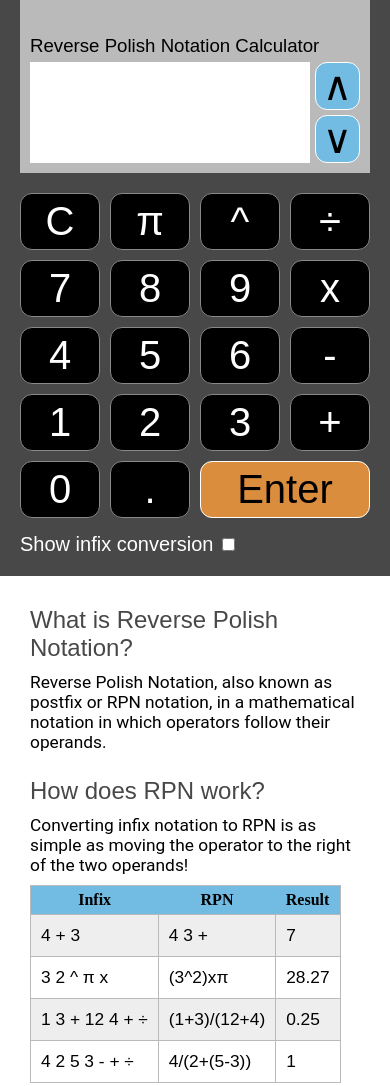
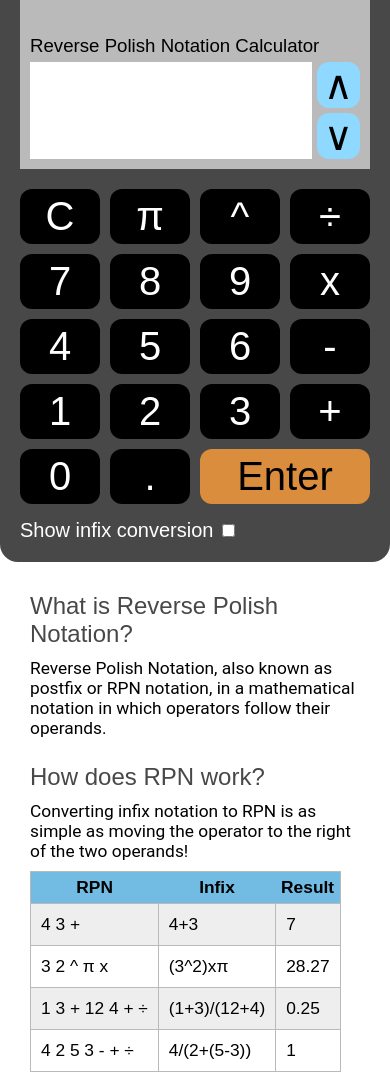
Before and after one commit to idatars/RPN-Calculator, a plain HTML site: page index.html in a window 390 px wide. Shown: the top 1086 px of the page. Drawn offline with Linux system fonts and the light colour scheme.

Commit message:
various fixes

```diff
--- a/css/design.css
+++ b/css/design.css
@@ -8,8 +8,8 @@ body {
     grid-template-columns: 1fr 1fr;
     column-gap: 4%;
     margin: auto;
-    max-width: 900px;
-    padding-top: 30px;
+    max-width: 1000px;
+    padding: 30px 15px;
 }
 
 h2 {
@@ -41,6 +41,8 @@ th {
     background-color: #72BCE3;
     color: #000;
     padding: 5px;
+    font: 13pt Inconsolata, sans-serif;
+    font-weight: 700;
 }
 
 td {
@@ -56,6 +58,7 @@ td {
 #calculator {
     background-color: #484848;
     padding: 0 20px 20px 20px;
+    border-radius: 18px;
 }
 
 #screen {
@@ -71,7 +74,8 @@ button {
     background-color: #000000;
     padding: 5px;
     border-radius: 12px;
-    border: 1px solid #888888;
+    /*border: 1px solid #888888;*/
+    border: none;
 }
 
 button:focus {
@@ -104,11 +108,18 @@ button:active {
     text-align: right;
     background-color: #ffffff;
     border: none;
+    word-break:break-all;
+    display: inline-block;
+}
+
+#screen {
+
 }
 
 #mobiletitle {
     grid-column: 1/3;
     font: 14pt Ubuntu, sans-serif;
+    display: none;
 }
 
 #desktoptitle {
@@ -120,16 +131,15 @@ button:active {
 .navigation {
     padding: 0 7px;
     color:#000000;
-    background-color: #72BCE3;
-    border: 1px solid white;
+    background-color: #8fd8ff;
     max-height: 50px;
     box-sizing: border-box;
+    grid-column: 2;
 }
 
 #enter {
     grid-column: 3/5;
     background-color: #DB8D3E;
-    border: 1px solid white;
     color:#000000;
 }
 
@@ -171,10 +181,14 @@ input[type=checkbox] {
 
     body {
         display: block;
-        padding-top: 0;
+        padding: 0 0 30px 0;
     }
 
     #info {
         padding: 30px;
     }
+
+    #calculator {
+        border-radius: 0 0 18px 18px;
+    }
 }
--- a/index.html
+++ b/index.html
@@ -32,7 +32,7 @@
 
             <div id='buttongrid'>
                 <button id="clear">C</button>
-                <button id="pi">&pi;</button>
+                <button id="pi">&#960;</button>
                 <button id="exp">^</button>
                 <button id="divide">&#247;</button>
 
@@ -75,18 +75,18 @@
                 <p>Converting infix notation to RPN is as simple as moving the operator to the right of the two operands!</p>
                 <table>
                     <tr>
+                        <th>RPN</th>
                         <th>Infix</th>
-                        <th>RPN</th>
                         <th>Result</th>
                     </tr>
                     <tr>
-                        <td>4 + 3</td>
                         <td>4 3 +</td>
+                        <td>4+3</td>
                         <td>7</td>
                     </tr>
                     <tr>
-                        <td>3 2 ^ &pi; x</td>
-                        <td>(3^2)x&pi;</td>
+                        <td>3 2 ^ &#960; x</td>
+                        <td>(3^2)x&#960;</td>
                         <td>28.27</td>
                     </tr>
                     <tr>
--- a/js/main.js
+++ b/js/main.js
@@ -155,8 +155,12 @@ function infixConversion(tree) {
 
 function pi() {
     dontfork();
-    addNum();
     if (currnum == null) {
+        screen.innerHTML += 'pi';
+        currnum = Math.PI;
+        addNum();
+    } else {
+        addNum();
         screen.innerHTML += 'pi';
         currnum = Math.PI;
         addNum();
```
